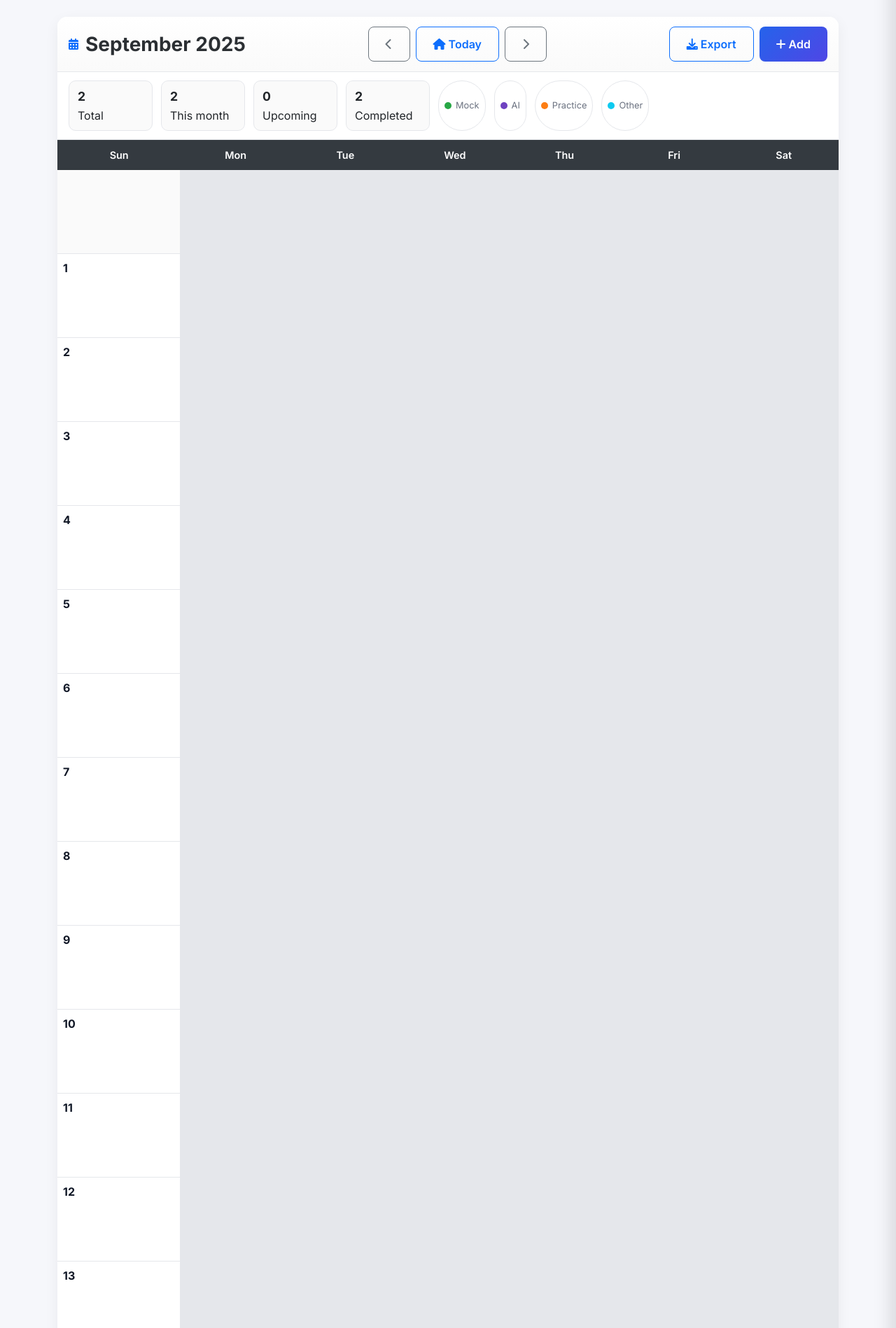
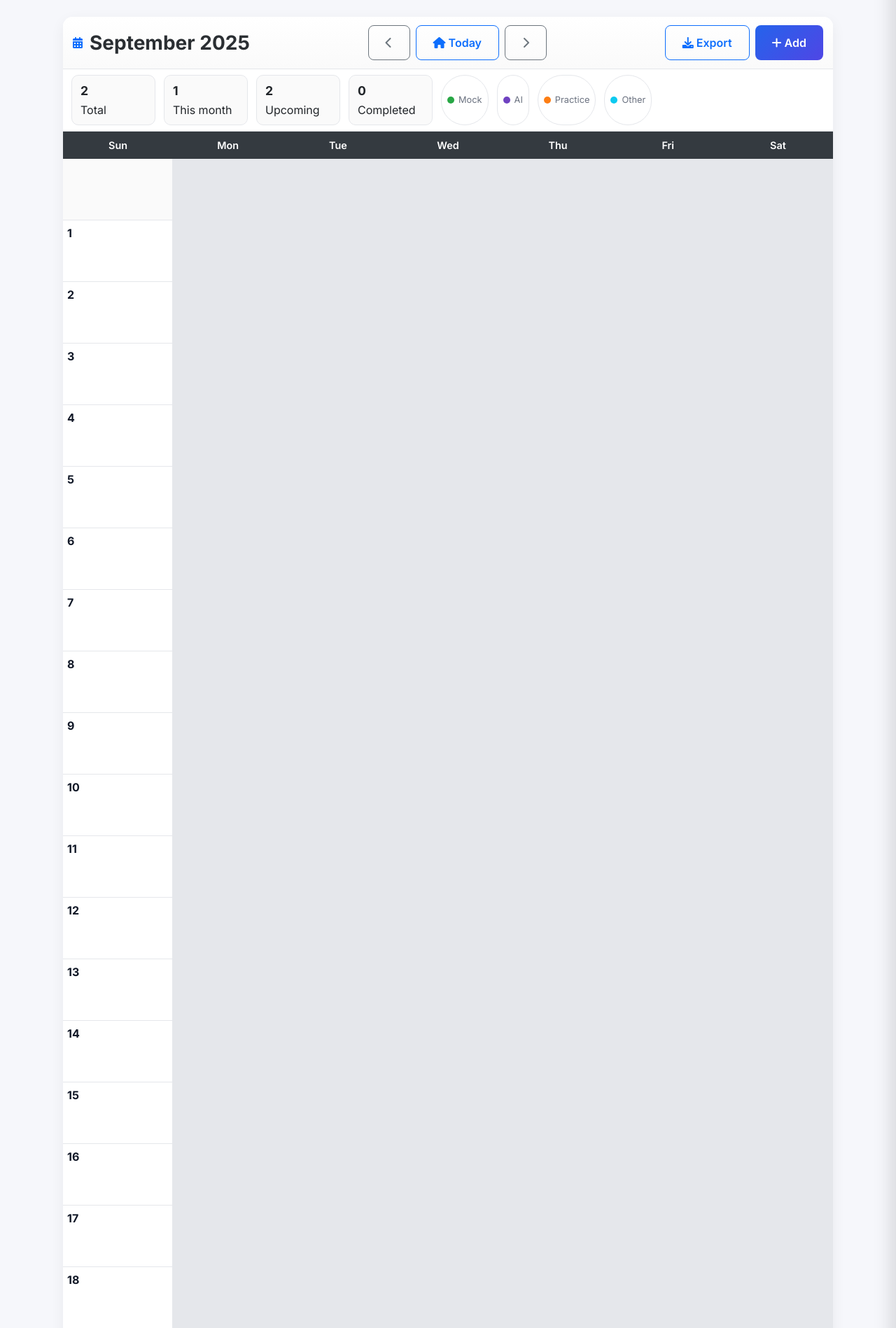
Before and after one commit to zyfer416/web-inter-prep, a Flask app: page /calendar in a window 1280 px wide. Shown: the part 64-1962 px from the top of the page at 70% size. Run offline with Flask 3, Linux system fonts and the light colour scheme; the visitor is signed in with stand-in values (Sample User, id 1); some libraries are stand-ins or nearby versions.

Commit message:
Update calendar.html

```diff
--- a/frontend/templates/calendar.html
+++ b/frontend/templates/calendar.html
@@ -10,8 +10,8 @@
     --bg:#f6f7fb; --ink:#2b2f33; --mut:#6b7280; --line:#e5e7eb;
   }
   body{background:var(--bg);}
-  .calendar-shell{background:#fff;border-radius:14px;box-shadow:0 6px 20px rgba(0,0,0,.06);overflow:hidden}
-  .cal-top{display:flex;justify-content:space-between;align-items:center;padding:14px 16px;border-bottom:1px solid var(--line);background:linear-gradient(180deg,#ffffff,#fafafa)}
+  .calendar-shell{background:#fff;border-radius:14px;box-shadow:0 6px 20px rgba(0,0,0,.06);overflow:hidden;max-width:1100px;margin:0 auto}
+  .cal-top{display:flex;justify-content:space-between;align-items:center;padding:12px 14px;border-bottom:1px solid var(--line);background:linear-gradient(180deg,#ffffff,#fafafa)}
   .cal-title{display:flex;align-items:center;gap:10px}
   .cal-title h3{margin:0;font-weight:700;color:var(--ink)}
   .cal-nav{display:flex;gap:8px}
@@ -25,24 +25,30 @@
   .chip .dot.practice{background:var(--prac)}
   .chip .dot.other{background:var(--oth)}
 
-  .stats-strip{display:flex;gap:12px;flex-wrap:wrap;padding:12px 16px;border-bottom:1px solid var(--line);background:#fff}
+  .stats-strip{display:flex;gap:12px;flex-wrap:wrap;padding:8px 12px;border-bottom:1px solid var(--line);background:#fff}
   .stat{background:#fafafa;border:1px solid var(--line);border-radius:10px;padding:8px 12px;min-width:120px}
   .stat .n{font-weight:700;font-size:1.1rem}
 
+  /* Height control: no page-level long scroll */
+  .calendar-shell{max-height:calc(100vh - 140px);display:flex;flex-direction:column}
+  .stats-strip{flex:0 0 auto}
+  .grid{flex:1 1 auto;overflow:auto}
+
   .grid{display:grid;grid-template-columns:repeat(7,1fr);background:var(--line)}
-  .weekday{background:#343a40;color:#fff;text-align:center;padding:10px;font-weight:600;font-size:.9rem}
-  .cell{background:#fff;min-height:120px;padding:8px;border-right:1px solid var(--line);border-bottom:1px solid var(--line);position:relative;cursor:pointer}
+  .weekday{background:#343a40;color:#fff;text-align:center;padding:8px;font-weight:600;font-size:.9rem;position:sticky;top:0;z-index:1}
+  .cell{background:#fff;min-height:88px;padding:6px;border-right:1px solid var(--line);border-bottom:1px solid var(--line);position:relative;cursor:pointer}
   .cell:hover{background:#f8fafc}
   .cell.muted{background:#fafafa;color:#9aa0a6}
   .cell.today{outline:2px solid var(--pri);background:#eef5ff}
   .cell.has{border-left:4px solid #ffc107}
   .day{font-weight:700;color:#111827}
 
-  .event{margin-top:6px;font-size:.76rem;border-radius:5px;color:#fff;padding:2px 6px;overflow:hidden;text-overflow:ellipsis;white-space:nowrap}
+  .event{margin-top:6px;font-size:.72rem;border-radius:5px;color:#fff;padding:2px 4px;overflow:hidden;text-overflow:ellipsis;white-space:nowrap;display:block}
   .event.mock{background:var(--ok)}
   .event.ai{background:var(--ai)}
   .event.practice{background:var(--prac)}
   .event.other{background:var(--oth)}
+  .more{margin-top:4px;font-size:.72rem;color:#6b7280}
 
   /* Drawer */
   .drawer{position:fixed;right:-420px;top:0;height:100%;width:420px;background:#fff;box-shadow:-8px 0 24px rgba(0,0,0,.12);transition:right .28s ease;z-index:1040;display:flex;flex-direction:column}
@@ -50,7 +56,6 @@
   .drawer .head{padding:14px 16px;border-bottom:1px solid var(--line);display:flex;justify-content:space-between;align-items:center}
   .drawer .body{padding:16px;overflow:auto}
   .drawer .foot{padding:12px 16px;border-top:1px solid var(--line);display:flex;gap:8px;justify-content:flex-end}
-
 </style>
 {% endblock %}
 
@@ -63,9 +68,9 @@
         <h3 id="calLabel">September 2025</h3>
       </div>
       <div class="cal-nav">
-        <button class="btn btn-outline-secondary" id="prevBtn"><i class="fas fa-chevron-left"></i></button>
-        <button class="btn btn-outline-primary" id="todayBtn"><i class="fas fa-home me-1"></i>Today</button>
-        <button class="btn btn-outline-secondary" id="nextBtn"><i class="fas fa-chevron-right"></i></button>
+        <button class="btn btn-outline-secondary" id="prevBtn" title="Previous month"><i class="fas fa-chevron-left"></i></button>
+        <button class="btn btn-outline-primary" id="todayBtn" title="Go to today"><i class="fas fa-home me-1"></i>Today</button>
+        <button class="btn btn-outline-secondary" id="nextBtn" title="Next month"><i class="fas fa-chevron-right"></i></button>
       </div>
       <div class="toolbar">
         <button class="btn btn-outline-primary" id="exportBtn"><i class="fas fa-download me-1"></i>Export</button>
@@ -140,7 +145,6 @@
     <button class="btn btn-primary" id="saveBtn">Save</button>
   </div>
 </div>
-
 {% endblock %}
 
 {% block extra_js %}
@@ -178,16 +182,19 @@ const CalendarUI = (() => {
     if (raw) state.items = JSON.parse(raw);
     if (!raw) {
       state.items = [
-        {id:1,title:'Mock DS&A',type:'mock',date:'2025-09-15',time:'14:00',duration:45,notes:'Arrays, DP'},
-        {id:2,title:'AI System Design',type:'ai',date:'2025-09-18',time:'11:00',duration:40,notes:'Caching, queues'}
+        {id:1,title:'Mock DS&A',type:'mock',date:todayStr(0),time:'14:00',duration:45,notes:'Arrays, DP'},
+        {id:2,title:'AI System Design',type:'ai',date:todayStr(3),time:'11:00',duration:40,notes:'Caching, queues'}
       ];
       save();
     }
   };
   const save = () => localStorage.setItem('interviewCalendar', JSON.stringify(state.items));
+  const todayStr = (offsetDays=0) => {
+    const d = new Date(); d.setDate(d.getDate()+offsetDays);
+    return d.toISOString().split('T')[0];
+  };
 
   // Helpers
-  const ym = (d) => [d.getFullYear(), d.getMonth()];
   const fmtDate = (y,m,day) => `${y}-${String(m+1).padStart(2,'0')}-${String(day).padStart(2,'0')}`;
 
   // Render calendar grid
@@ -205,7 +212,6 @@ const CalendarUI = (() => {
     const host = el.cells();
     host.innerHTML = '';
 
-    // leading muted
     for (let i=0;i<startOffset;i++) host.appendChild(cell(0,true));
 
     for (let day=1; day<=totalDays; day++){
@@ -214,7 +220,6 @@ const CalendarUI = (() => {
       host.appendChild(cell(day,false,events));
     }
 
-    // fill to 6 rows
     const need = 42 - host.children.length;
     for (let i=0;i<need;i++) host.appendChild(cell(0,true));
 
@@ -236,7 +241,8 @@ const CalendarUI = (() => {
       const now = new Date();
       if (y===now.getFullYear() && m===now.getMonth() && day===now.getDate()) d.classList.add('today');
 
-      events.forEach(ev => {
+      const maxRows = 3;
+      events.slice(0, maxRows).forEach(ev => {
         const e = document.createElement('div');
         e.className = `event ${ev.type}`;
         e.textContent = `${ev.time} • ${ev.title}`;
@@ -244,6 +250,13 @@ const CalendarUI = (() => {
         e.addEventListener('click', (e2) => { e2.stopPropagation(); openDrawer(ev); });
         d.appendChild(e);
       });
+      if (events.length > maxRows) {
+        const more = document.createElement('div');
+        more.className = 'more';
+        more.textContent = `+${events.length - maxRows} more`;
+        more.addEventListener('click', (e2) => { e2.stopPropagation(); openDrawer({ date: dateStr }); });
+        d.appendChild(more);
+      }
 
       d.addEventListener('click', () => openDrawer({ date: dateStr, time: '10:00', duration: 30, type: 'other' }));
     }
@@ -252,15 +265,16 @@ const CalendarUI = (() => {
 
   // Stats
   const updateStats = () => {
-    const [y,m] = ym(state.cursor);
+    const y = state.cursor.getFullYear();
+    const m = state.cursor.getMonth();
     const monthCnt = state.items.filter(it => {
       const d = new Date(it.date);
       return d.getFullYear()===y && d.getMonth()===m;
     }).length;
 
-    const todayStr = new Date().toISOString().split('T')[0];
-    const done = state.items.filter(it => it.date < todayStr).length;
-    const upcoming = state.items.filter(it => it.date >= todayStr).length;
+    const today = new Date().toISOString().split('T')[0];
+    const done = state.items.filter(it => it.date < today).length;
+    const upcoming = state.items.filter(it => it.date >= today).length;
 
     el.statTotal().textContent = state.items.length;
     el.statMonth().textContent = monthCnt;
@@ -270,7 +284,6 @@ const CalendarUI = (() => {
 
   // Drawer logic
   const openDrawer = (obj) => {
-    // If obj has id => edit, else create
     el.form().reset();
     el.id().value = obj.id || '';
     el.title().value = obj.title || '';
@@ -308,7 +321,7 @@ const CalendarUI = (() => {
     save(); render(); closeDrawer();
   };
 
-  // Public init and bindings
+  // Bindings
   const bind = () => {
     document.getElementById('prevBtn').addEventListener('click', () => { state.cursor.setMonth(state.cursor.getMonth()-1); render(); });
     document.getElementById('nextBtn').addEventListener('click', () => { state.cursor.setMonth(state.cursor.getMonth()+1); render(); });
@@ -335,5 +348,4 @@ const CalendarUI = (() => {
 
 document.addEventListener('DOMContentLoaded', CalendarUI.init);
 </script>
-
 {% endblock %}
```
